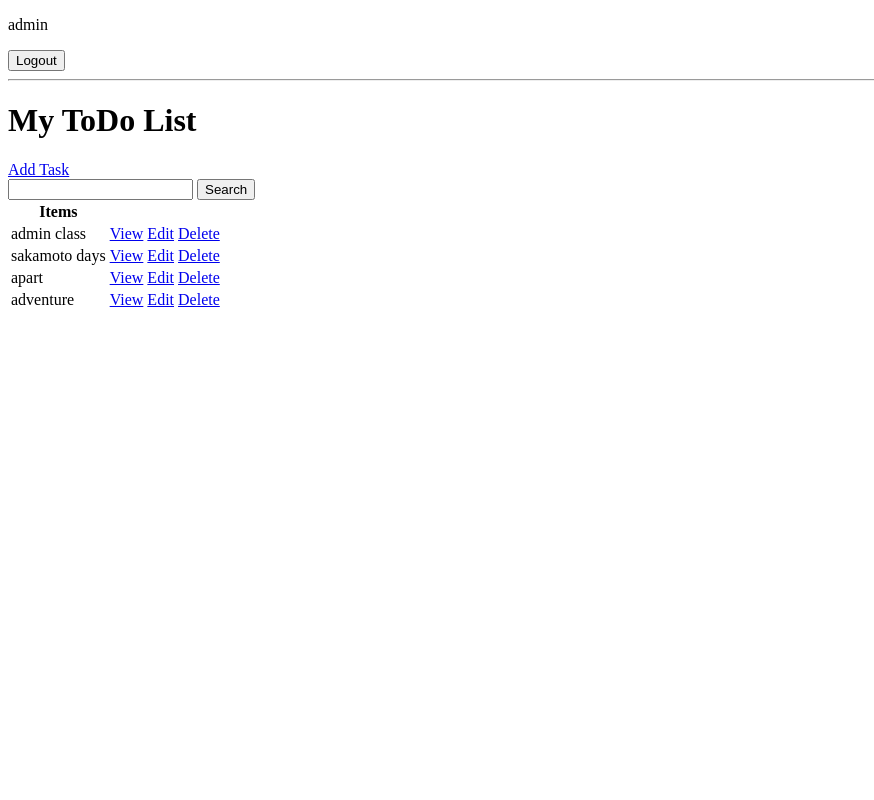
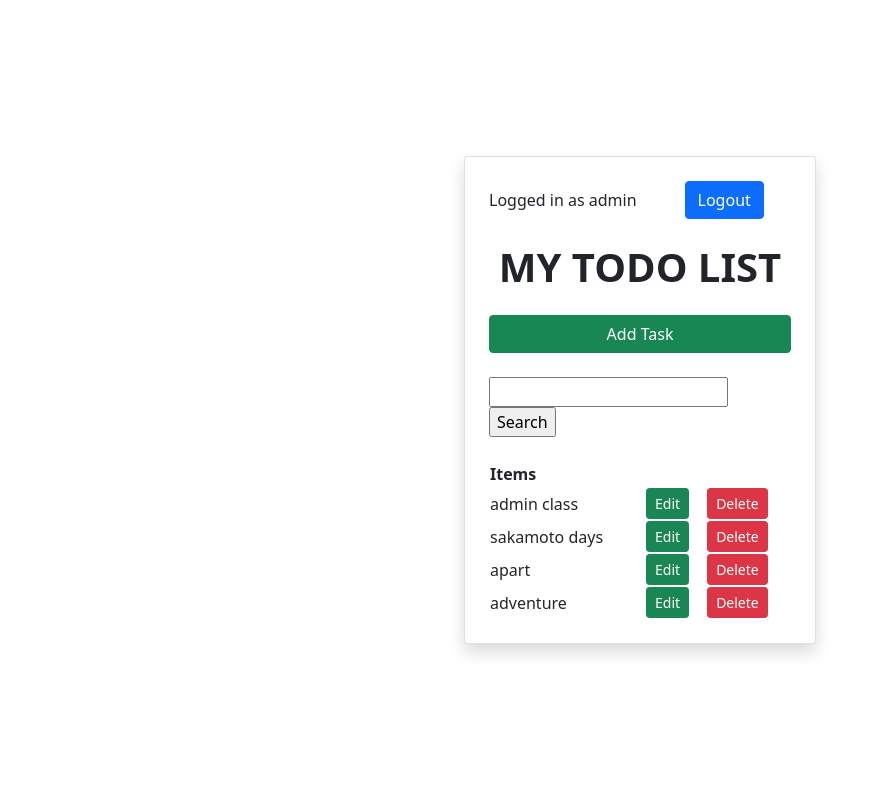
Before and after one commit to Turjo47/Todo-webApp, a Django app: page / in a window 1280 px wide. Shown: the whole page, without its empty margins (0-874 px from the left). Run offline with Django 5.2, Linux system fonts and the light colour scheme; a user stored in the database is signed in; data comes from the database, SQL or seed files in the repository; both versions use the stored data as it was after the commit.

Commit message:
Style-login-taskLisk

```diff
--- a/tasks/templates/tasks/task_list.html
+++ b/tasks/templates/tasks/task_list.html
@@ -1,27 +1,30 @@
-<!DOCTYPE html>
-<html lang="en">
-<head>
-    <meta charset="UTF-8">
-    <meta name="viewport" content="width=device-width, initial-scale=1.0">
-    <title>Document</title>
-</head>
-<body>
+{% extends "base.html" %}
+
+{% block title %}Task List{% endblock %}
+
+{% block content %}
+    <div class="d-flex justify-content-center align-items-center vh-100">
     {% if request.user.is_authenticated %}
-        <p>{{request.user}}</p>
-        <form action="{% url "logout" %}" method="POST">
-        {% csrf_token %}
-        <button type="submit">Logout</button>
-        </form>
+        <div class="card p-4 shadow" style="width: 22rem;">
+            <div class="d-flex align-items-center mb-4 gap-5">
+                <p class="mb-0 text-left"> Logged in as {{request.user}}</p>
+                <form action="{% url "logout" %}" method="POST">
+                    {% csrf_token %}
+                        <button type="submit" class="btn btn-primary">Logout</button>
+                </form>
+            </div>
+
+
     {% else %}
         <a href="{% url "login" %}">Login</a>
     {% endif %}
-    <hr>
-    <h1>My ToDo List</h1>
-    <a href="{% url "task-create" %}">Add Task</a>
 
-    <form action="" method="GET">
+    <h1 class="mb-4 text-center fw-bold text-uppercase">My ToDo List</h1>
+    <a class="btn btn-success mb-4" href="{% url "task-create" %}">Add Task</a>
+
+    <form class="mb-4" action="" method="GET">
         <input type="text" name="search-area" value={{search_input}}>
-        <input type="submit" value="Search">
+        <input type="submit" value="Search" placeholder="Search Here!">
     </form>
     <table>
         <tr>
@@ -31,13 +34,17 @@
         {% for task in tasks %}
             <tr>
                 <td>{{task.title}}</td>
-                <td><a href="{% url "task" task.id %}">View</a></td>
-                <td><a href="{% url "task-update" task.id %}">Edit</a></td>
-                <td><a href="{% url "task-delete" task.id %}">Delete</a></td>
+                <td><a class="btn btn-success btn-sm" href="{% url "task-update" task.id %}">Edit</a></td>
+                <td><a class="btn btn-danger btn-sm"href="{% url "task-delete" task.id %}">Delete</a></td>
             </tr>
         {% empty %}
             <h3>No items in list</h3>
         {% endfor %}
     </table>
-</body>
-</html>
+
+
+    </div>
+
+        </div>
+
+{% endblock %}
--- a/templates/base.html
+++ b/templates/base.html
@@ -4,7 +4,8 @@
 <head>
     <meta charset="UTF-8">
     <meta name="viewport" content="width=device-width, initial-scale=1.0">
-    <title> {% block title %}Todo{% endblock %}</title>
+    <title> {% block title %} {% endblock %}</title>
+    <link href="https://cdn.jsdelivr.net/npm/bootstrap@5.0.2/dist/css/bootstrap.min.css" rel="stylesheet" integrity="sha384-EVSTQN3/azprG1Anm3QDgpJLIm9Nao0Yz1ztcQTwFspd3yD65VohhpuuCOmLASjC" crossorigin="anonymous">
     <link rel="stylesheet" href="{% static "base.css" %}">
     {% block css_files %}{% endblock %}
 </head>
```
Also changed, not shown: tasks/templates/tasks/login.html (+16 -7 lines), db.sqlite3.
